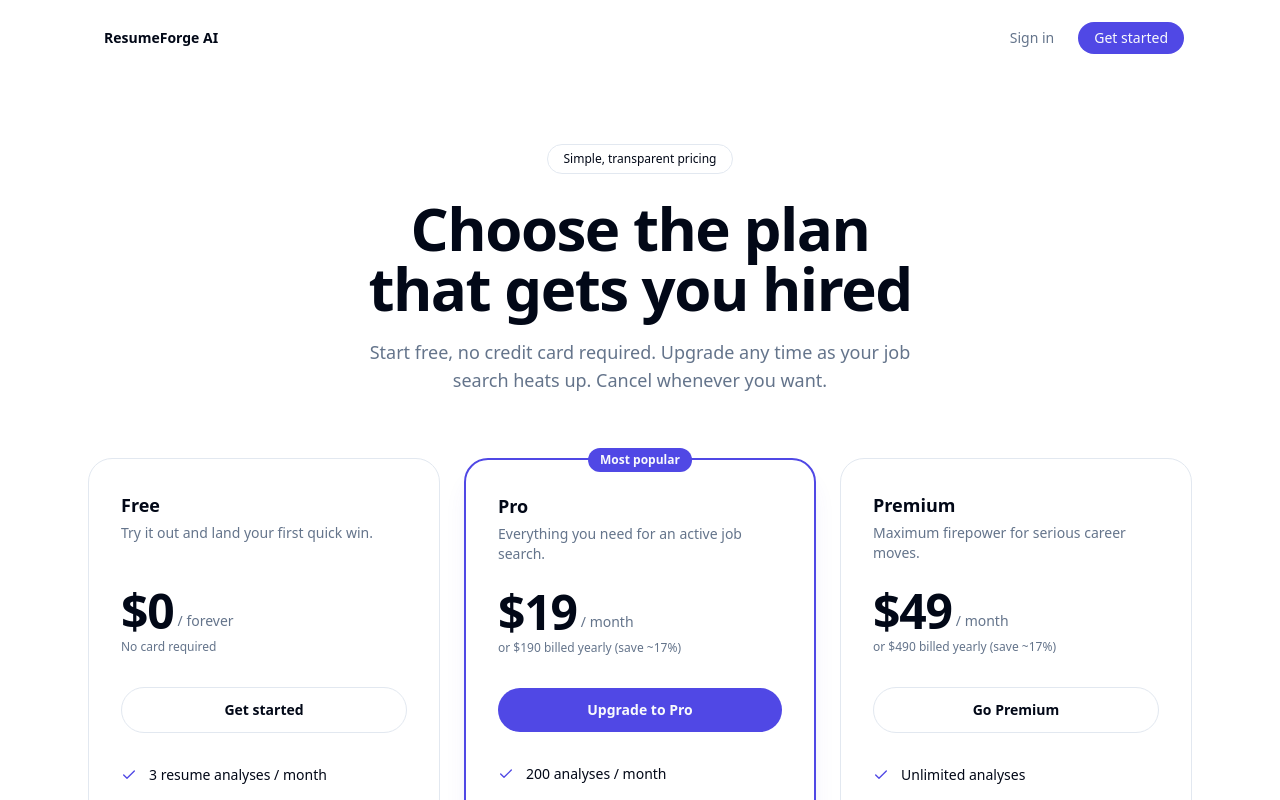
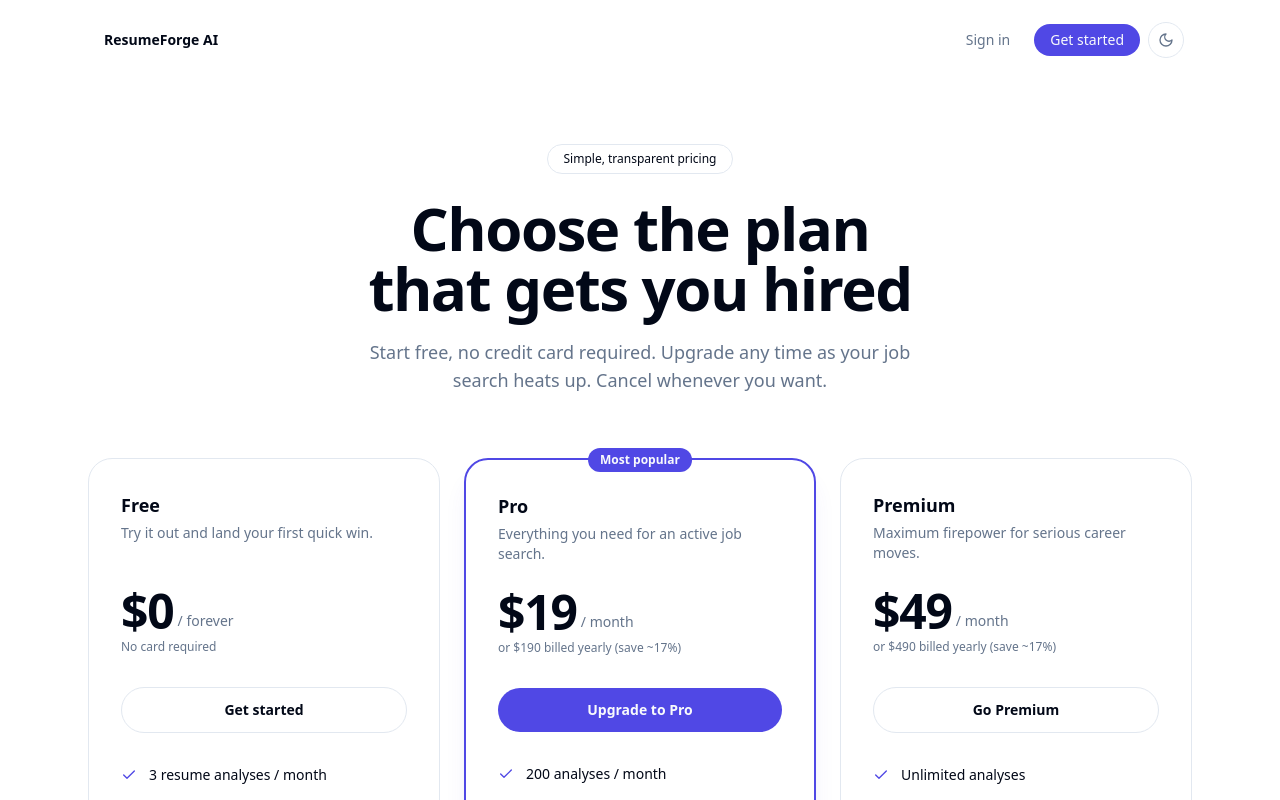
Before and after one commit to TigReh10/rfnotion, a Next.js app: page /pricing in a window 1280 px wide. Shown: the top 800 px of the page. Built offline with nearby package versions, Linux system fonts and the light colour scheme; no server answers.

Commit message:
feat: add theme toggle to pricing nav

```diff
--- a/src/app/pricing/page.tsx
+++ b/src/app/pricing/page.tsx
@@ -1,6 +1,7 @@
 import Link from "next/link";
 import { Check } from "lucide-react";
 import { Reveal, StaggerGroup, StaggerItem } from "@/components/motion";
+import { ThemeToggle } from "@/components/theme-toggle";
 
 export const metadata = {
   title: "Pricing",
@@ -94,6 +95,7 @@ export default function PricingPage() {
             >
               Get started
             </Link>
+            <ThemeToggle />
           </nav>
         </div>
       </header>
```
